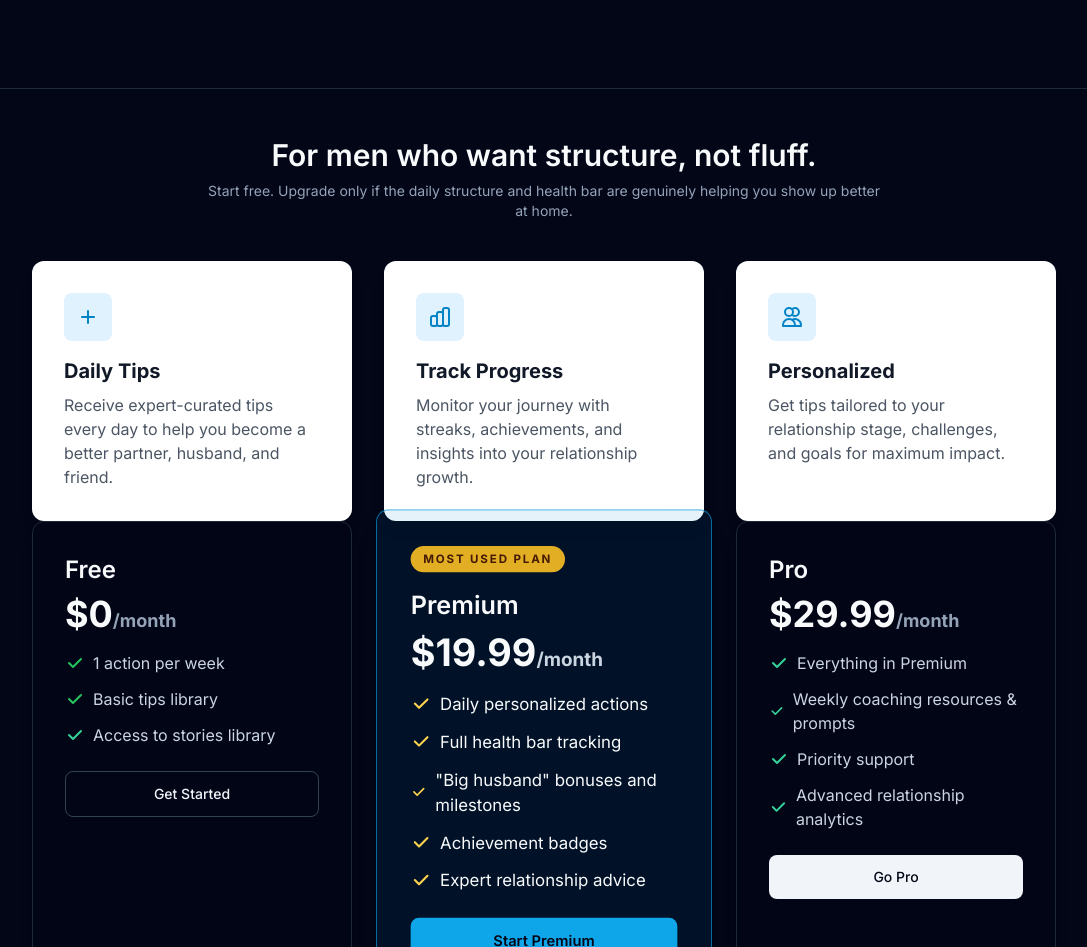
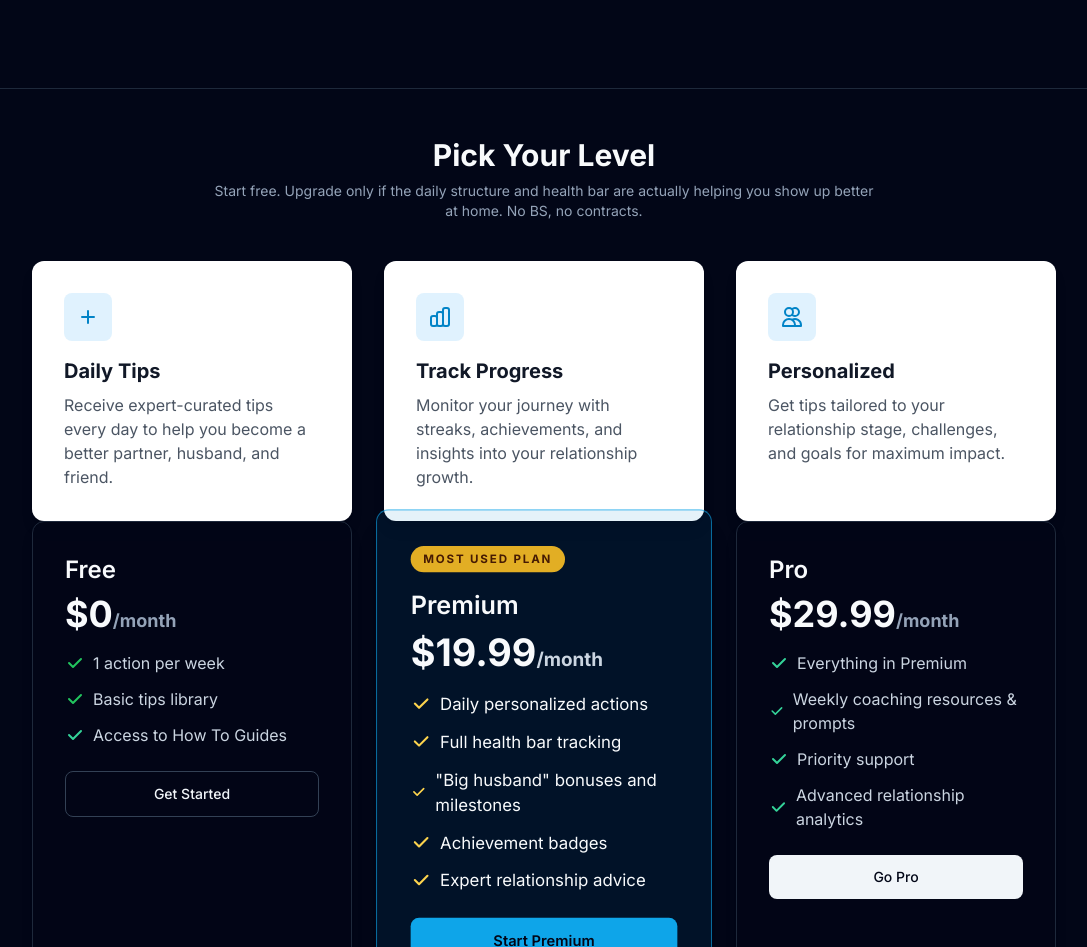
Before and after one commit to loo83gh22-droid/Husband-Daily-Tips, a Next.js app: page / in a window 1280 px wide. Shown: the part 1520-2467 px from the top of the page, without its empty margins (96-1183 px from the left). Built offline with nearby package versions, Linux system fonts and the light colour scheme; no server answers.

Commit message:
Fix pricing section reference to How To Guides

```diff
--- a/app/page.tsx
+++ b/app/page.tsx
@@ -275,12 +275,12 @@ export default async function Home() {
         {/* Pricing Section */}
         <section className="mt-24 border-t border-slate-800 pt-12">
           <div className="max-w-5xl mx-auto">
-            <h2 className="text-2xl md:text-3xl font-semibold text-slate-50 mb-2 text-center">
-              For men who want structure, not fluff.
+            <h2 className="text-2xl md:text-3xl font-bold text-slate-50 mb-2 text-center">
+              Pick Your Level
             </h2>
             <p className="text-sm text-slate-400 text-center mb-10 max-w-2xl mx-auto">
-              Start free. Upgrade only if the daily structure and health bar are genuinely helping you
-              show up better at home.
+              Start free. Upgrade only if the daily structure and health bar are actually helping you
+              show up better at home. No BS, no contracts.
             </p>
           <div className="grid md:grid-cols-3 gap-8">
           <div className="bg-white p-8 rounded-xl shadow-lg">
@@ -343,7 +343,7 @@ export default async function Home() {
                   <svg className="w-5 h-5 text-emerald-400 mr-2" fill="currentColor" viewBox="0 0 20 20">
                     <path fillRule="evenodd" d="M16.707 5.293a1 1 0 010 1.414l-8 8a1 1 0 01-1.414 0l-4-4a1 1 0 011.414-1.414L8 12.586l7.293-7.293a1 1 0 011.414 0z" clipRule="evenodd" />
                   </svg>
-                  Access to stories library
+                  Access to How To Guides
                 </li>
               </ul>
               <Link
```
